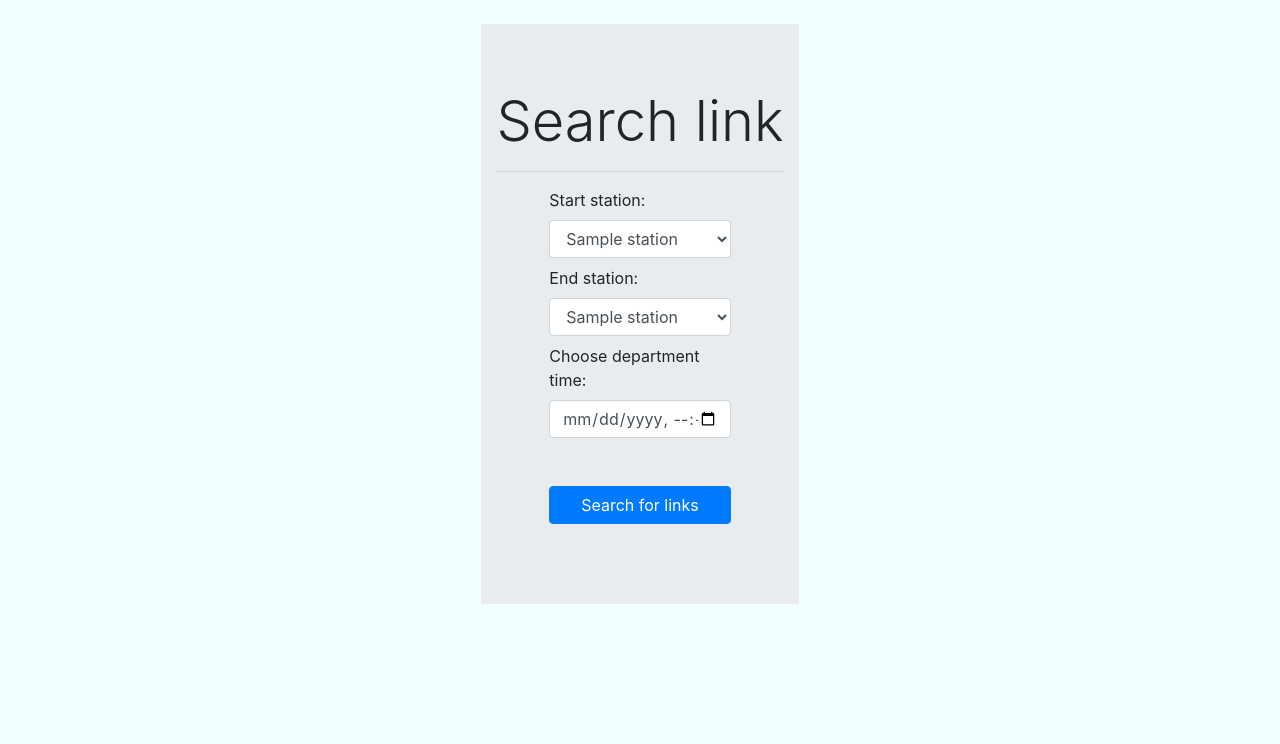
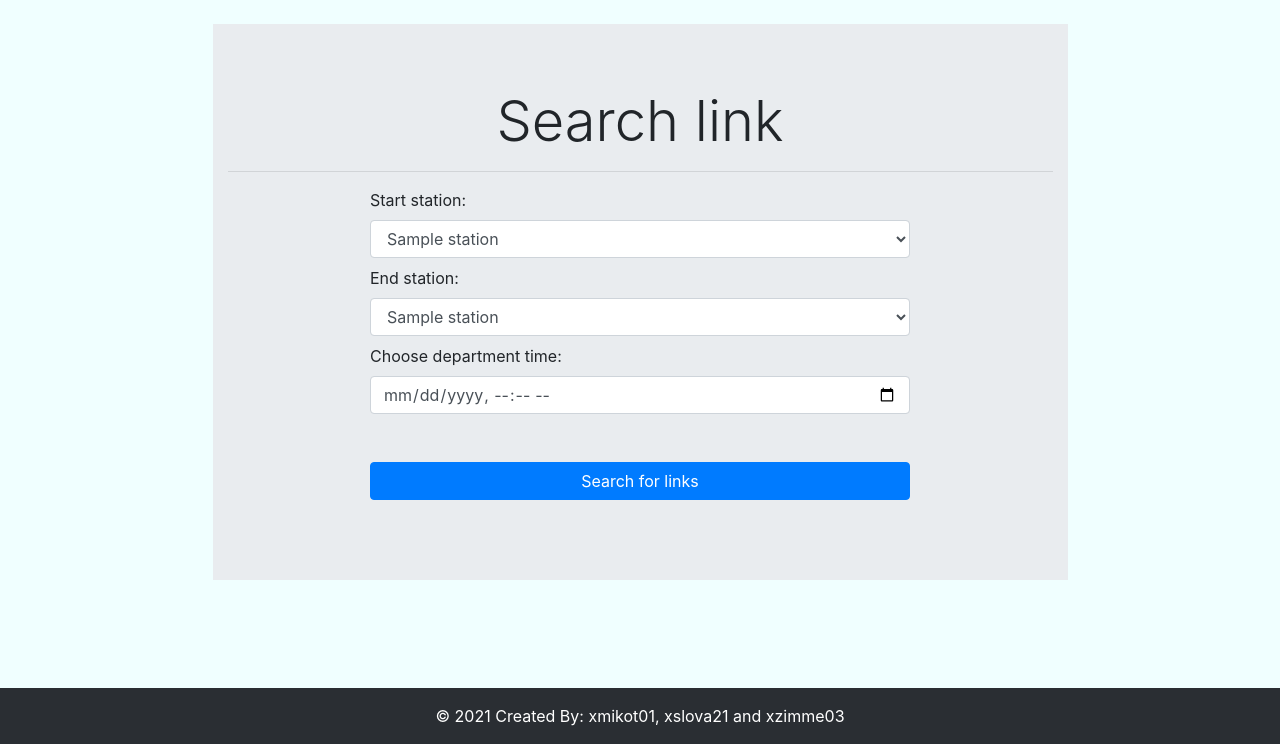
Before and after one commit to Niccer56/IIS, a Flask app: page / in a window 1280 px wide. Shown: the part 56-800 px from the top of the page. Run offline with Flask 2, Linux system fonts and the light colour scheme; tables that the repository leaves empty hold one stand-in row (values such as "Sample post"); some libraries are stand-ins or nearby versions.

Commit message:
add footer

```diff
--- a/dpmb/templates/base.html
+++ b/dpmb/templates/base.html
@@ -92,10 +92,29 @@
         {% endblock mainContent %}
     </div>
 
+    <footer class="bg-dark text-center text-lg-start foot">
+        <!-- Copyright -->
+        <div class="text-center p-3" style="background-color: rgba(0, 0, 0, 0.2);">
+          © 2021 Created By: xmikot01, xslova21 and xzimme03
+        </div>
+        <!-- Copyright -->
+      </footer>
+
 
     </body>
 
     <style>
+
+        .foot{
+
+            position: fixed;
+            left: 0;
+            bottom: 0;
+            width: 100%;
+            color: white;
+            text-align: center;
+
+        }
 
         body {
              background-color: #F0FFFF;
--- a/dpmb/templates/home.html
+++ b/dpmb/templates/home.html
@@ -7,7 +7,7 @@
 {% block mainContent %}
     <div class="row justify-content-center mt-4">
 
-        <div class="jumbotron jumbotron-fluid">
+        <div class="jumbotron jumbotron-fluid w-75">
             <div class="container">
                 <h1 class="display-4 text-center">Search link</h1>
                 <hr/>
```
